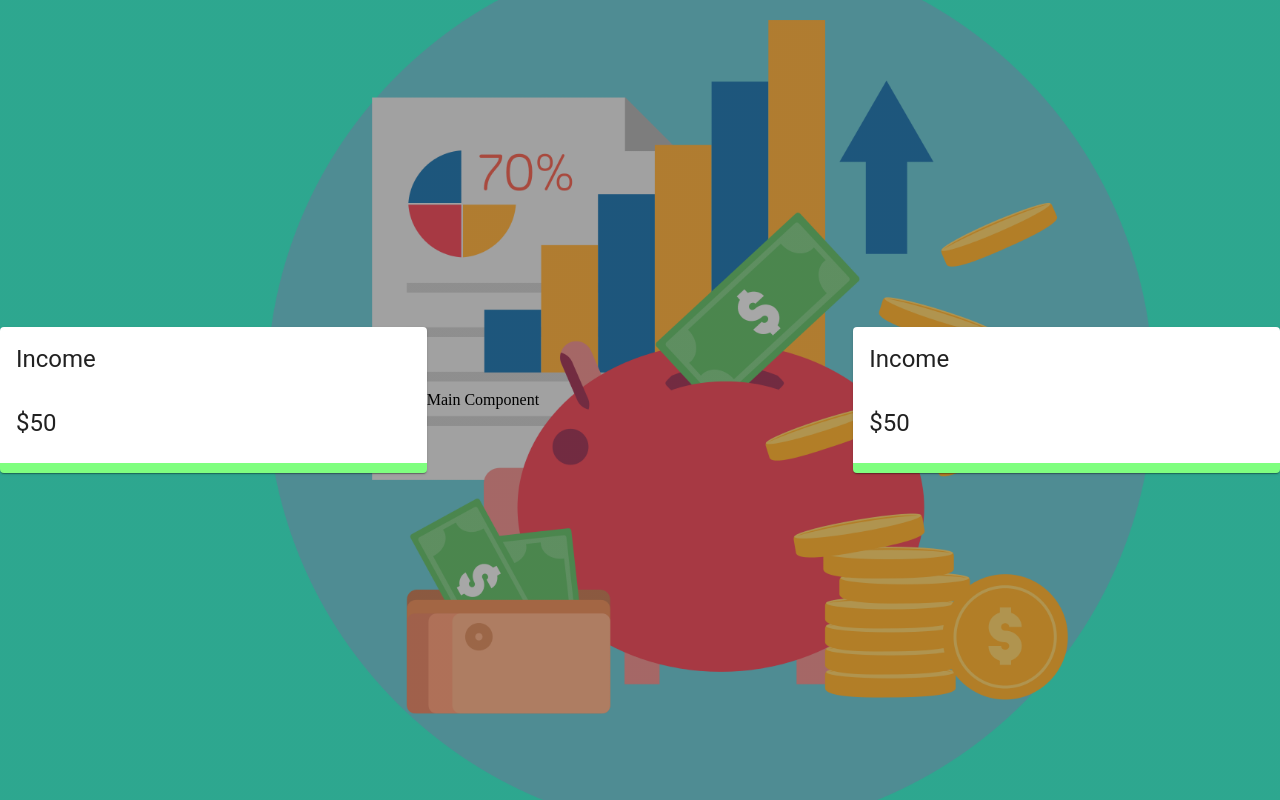
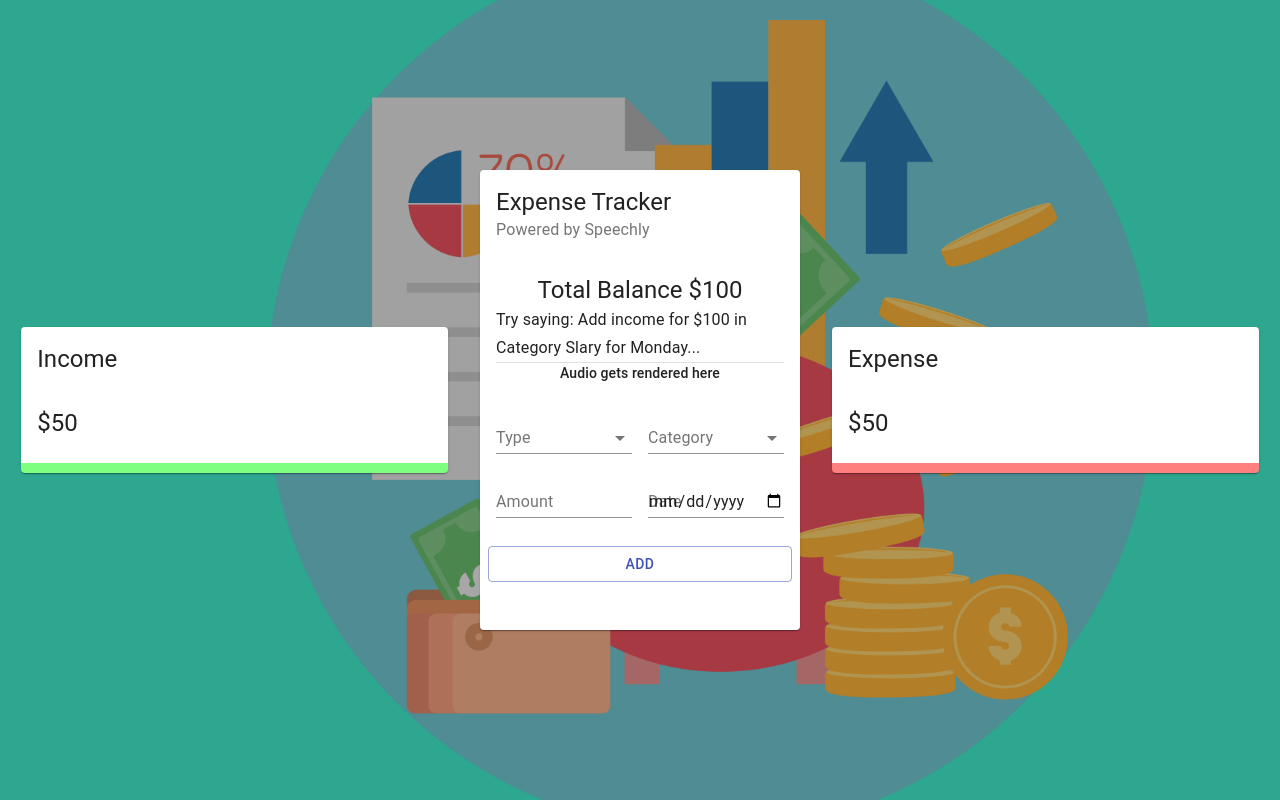
Before and after one commit to ShahidAkhtar777/Expense_Tracker, a React (Create React App) app: page / in a window 1280 px wide. Built offline with nearby package versions, Linux system fonts and the light colour scheme.

Commit message:
Layout improved and form added in main component

```diff
--- a/src/App.js
+++ b/src/App.js
@@ -1,19 +1,23 @@
 import React from 'react';
 import { Grid } from '@material-ui/core';
+import Main from './components/Main/Main';
 import Details from './components/Details/Details';
+import useStyles from './styles';
 
 const App = () => {
+    const classes = useStyles();
+
     return (
     <div>
-        <Grid container spacing={0} alignItems="center" justify="center" style={{ height: `100vh` }}>
+        <Grid className={classes.grid} container spacing={0} alignItems="center" justify="center" style={{ height: `100vh` }}>
             <Grid item xs={12} sm={4}>
-                <Details />
+                <Details title="Income" />
+            </Grid>
+            <Grid item xs={12} sm={3}>
+                <Main/>
             </Grid>
             <Grid item xs={12} sm={4}>
-                Main Component
-            </Grid>
-            <Grid item xs={12} sm={4}>
-                <Details />
+                <Details title="Expense" />
             </Grid>
         </Grid>
     </div>
--- a/src/components/Details/Details.jsx
+++ b/src/components/Details/Details.jsx
@@ -3,12 +3,12 @@
 import { Doughnut } from "react-chartjs-2";
 import useStyles from "./styles";
 
-const Details = () => {
+const Details = ({ title }) => {
   const classes = useStyles();
 
   return (
-    <Card className={classes.income}>
-      <CardHeader title="Income" />
+    <Card className={title === "Income" ? classes.income : classes.expense}>
+      <CardHeader title={title} />
       <CardContent>
         <Typography variant="h5">$50</Typography>
         {/* <Doughnut data="DATA" /> */}
--- /dev/null
+++ b/src/components/Main/Form/Form.jsx
@@ -0,0 +1,64 @@
+import React from "react";
+import {
+  TextField,
+  Typography,
+  Grid,
+  Button,
+  FormControl,
+  InputLabel,
+  Select,
+  MenuItem,
+} from "@material-ui/core";
+
+import useStyles from "./styles";
+
+const Form = () => {
+  const classes = useStyles();
+  return (
+    <Grid container spacing={2}>
+      <Grid item xs={12}>
+        <Typography align="center" variant="subtitle2" gutterBottom>
+          Audio gets rendered here
+        </Typography>
+      </Grid>
+      <Grid item xs={6}>
+        <FormControl fullWidth>
+          <InputLabel>Type</InputLabel>
+          <Select>
+            <MenuItem value="Income">Income</MenuItem>
+            <MenuItem value="Expense">Expense</MenuItem>
+          </Select>
+        </FormControl>
+      </Grid>
+
+      <Grid item xs={6}>
+        <FormControl fullWidth>
+          <InputLabel>Category</InputLabel>
+          <Select>
+            <MenuItem value="Business">Business</MenuItem>
+            <MenuItem value="Salary">Salary</MenuItem>
+          </Select>
+        </FormControl>
+      </Grid>
+
+      <Grid item xs={6}>
+        <TextField type="number" label="Amount" fullWidth />
+      </Grid>
+
+      <Grid item xs={6}>
+        <TextField type="date" label="Date" fullWidth />
+      </Grid>
+
+      <Button
+        className={classes.button}
+        variant="outlined"
+        color="primary"
+        fullWidth
+      >
+        Add
+      </Button>
+    </Grid>
+  );
+};
+
+export default Form;
--- /dev/null
+++ b/src/components/Main/Form/styles.js
@@ -0,0 +1,12 @@
+import { makeStyles } from '@material-ui/core/styles';
+
+export default makeStyles(() => ({
+  radioGroup: {
+    display: 'flex',
+    justifyContent: 'center',
+    marginBottom: '-10px',
+  },
+  button: {
+    marginTop: '20px',
+  },
+}));
--- /dev/null
+++ b/src/components/Main/Main.jsx
@@ -0,0 +1,44 @@
+import React from "react";
+import {
+  Card,
+  CardHeader,
+  CardContent,
+  Typography,
+  Grid,
+  Divider,
+} from "@material-ui/core";
+import Form from "./Form/Form";
+import useStyles from "./styles";
+
+const Main = () => {
+  const classes = useStyles();
+
+  return (
+    <div>
+      <Card className={classes.root}>
+        <CardHeader title="Expense Tracker" subheader="Powered by Speechly" />
+        <CardContent>
+          <Typography align="center" variant="h5">
+            Total Balance $100
+          </Typography>
+          <Typography
+            variant="subtitle1"
+            styles={{ lineHeight: "1.5em", marginTop: "20px" }}
+          >
+            {/* Info component will get added here */}
+            Try saying: Add income for $100 in Category Slary for Monday...
+          </Typography>
+          <Divider />
+          <Form />
+        </CardContent>
+        <CardContent className={classes.cardContent}>
+          <Grid container spacing={2}>
+            <Grid item xs={12}></Grid>
+          </Grid>
+        </CardContent>
+      </Card>
+    </div>
+  );
+};
+
+export default Main;
--- /dev/null
+++ b/src/components/Main/styles.js
@@ -0,0 +1,24 @@
+import { makeStyles } from '@material-ui/core/styles';
+
+export default makeStyles((theme) => ({
+  media: {
+    height: 0,
+    paddingTop: '56.25%', // 16:9
+  },
+  expand: {
+    transform: 'rotate(0deg)',
+    marginLeft: 'auto',
+    transition: theme.transitions.create('transform', {
+      duration: theme.transitions.duration.shortest,
+    }),
+  },
+  expandOpen: {
+    transform: 'rotate(180deg)',
+  },
+  cartContent: {
+    paddingTop: 0,
+  },
+  divider: {
+    margin: '20px 0',
+  },
+}));
--- /dev/null
+++ b/src/styles.js
@@ -0,0 +1,30 @@
+import { makeStyles } from '@material-ui/core/styles';
+
+export default makeStyles((theme) => ({
+  desktop: {
+    [theme.breakpoints.up('sm')]: {
+      display: 'none',
+    },
+  },
+  mobile: {
+    [theme.breakpoints.down('sm')]: {
+      display: 'none',
+    },
+  },
+  main: {
+    [theme.breakpoints.up('sm')]: {
+      paddingBottom: '5%',
+    },
+  },
+  last: {
+    [theme.breakpoints.down('sm')]: {
+      marginBottom: theme.spacing(3),
+      paddingBottom: '200px',
+    },
+  },
+  grid: {
+    '& > *': {
+      margin: theme.spacing(2),
+    },
+  },
+}));
```
